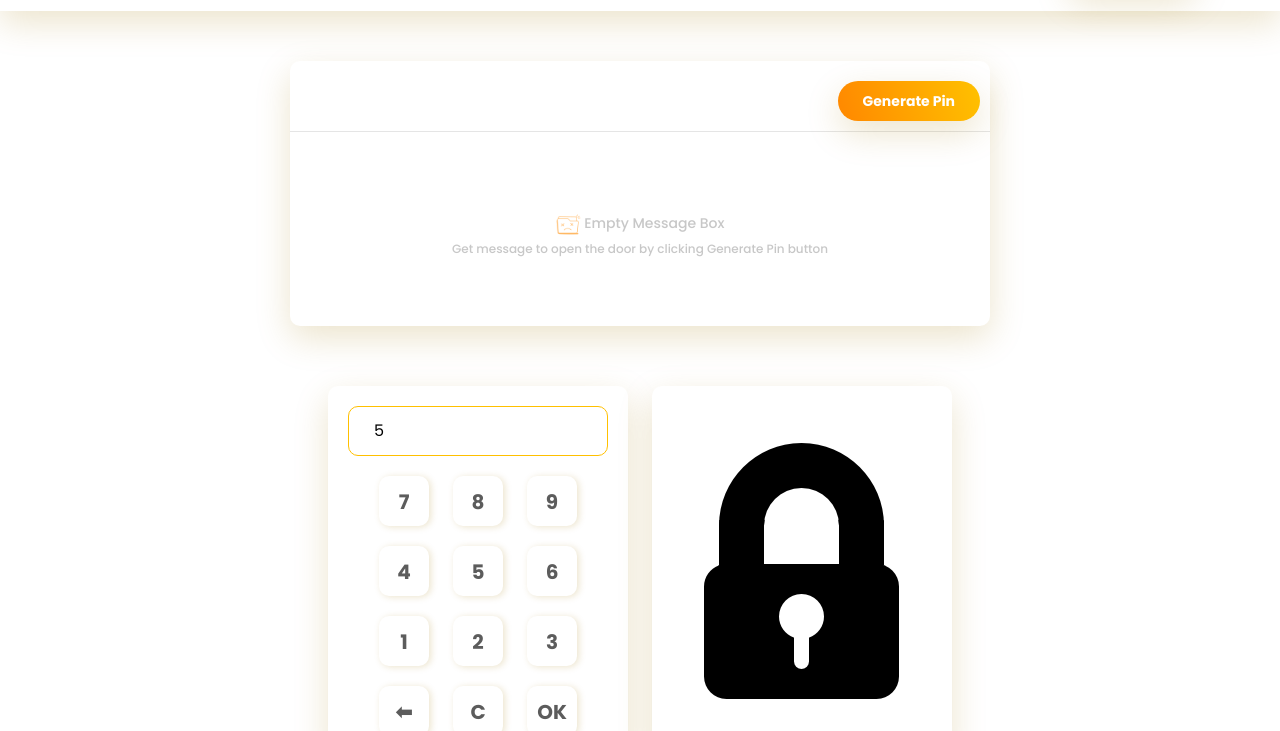
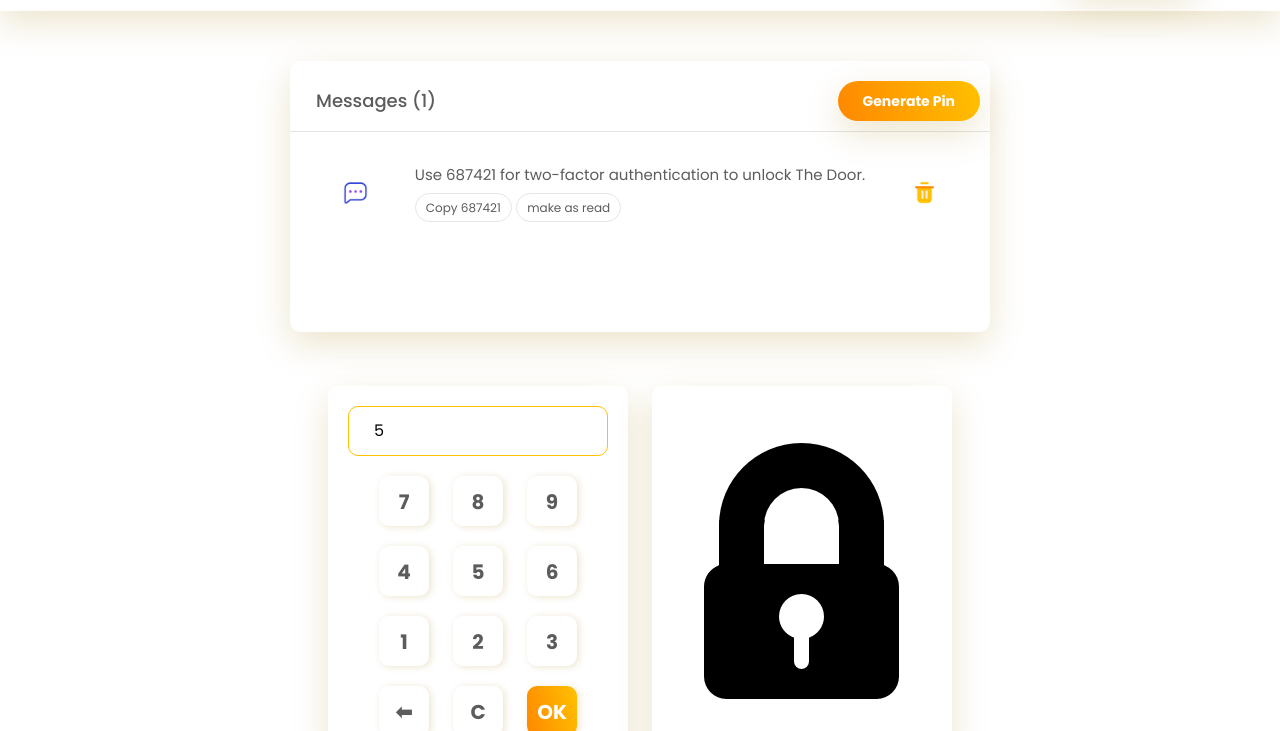
Before and after one commit to sagorranait/open-lock-js, a plain HTML site: page index.html in a window 1280 px wide. Both pictures are taken after typing "5" into the empty fields and a click on the button "Generate Pin". Shown: the part 69-800 px from the top of the page. Drawn offline with nearby package versions, Linux system fonts and the light colour scheme.

Commit message:
Matching Pin and Get Pin from the user are done

```diff
--- a/assets/css/style.css
+++ b/assets/css/style.css
@@ -2,6 +2,15 @@
   margin: 0;
   padding: 0;
   font-family: 'Poppins', sans-serif;
+}
+
+.hidden {
+  display: none;
+}
+
+.copied {
+  background: linear-gradient(253.58deg, #FFC000 1.55%, #FF8A00 95.8%);
+  color: #FFFFFF !important;
 }
 
 /* Basic CSS End */
@@ -18,8 +27,8 @@
   text-transform: uppercase;
 }
 
-#lockerHead .cart-total,
-.cart-total {
+#lockerHead .locker-btn,
+.locker-btn {
   padding: 12px 25px;
   background: linear-gradient(253.58deg, #FFC000 1.55%, #FF8A00 95.8%);
   box-shadow: 0px 12px 35px rgba(160, 121, 0, 0.2);
@@ -48,14 +57,20 @@
 }
 
 .pin-header {
-  text-align: right;
   padding: 10px;
   border-bottom: 1px solid #E5E5E5;
 }
 
+.pin-header h3 {
+  font-size: 18px;
+  line-height: 175.78%;
+  color: #5C5C5C;
+  margin: 0;
+}
+
 #lockerMain .pin-body {
-  padding: 30px 30px 0;
-  max-height: 300px;
+  padding: 15px 30px 0;
+  height: 200px;
   overflow-y: scroll;
 }
 
@@ -99,22 +114,26 @@
   display: none;
 }
 
-#lockerMain .pin-message {
-  padding: 0 0 30px;
-  margin-bottom: 30px;
+#lockerMain .pin-body .pin-message {
+  padding: 15px 0 15px;
+  margin-bottom: 15px;
   border-bottom: 1px solid #E5E5E5;
 }
 
-#lockerMain .pin-message:last-child {
+#lockerMain .pin-read {
+  background: #f5f5f57a;
+}
+
+#lockerMain .pin-body .pin-message:last-child {
   margin-bottom: 0px;
   border-bottom: 0px;
 }
 
-#lockerMain .message img {
+#lockerMain .pin-body .message img {
   width: 25px;
 }
 
-#lockerMain .copy-message p {
+#lockerMain .pin-body .copy-message p {
   font-size: 15px;
   line-height: 175.78%;
   color: #5C5C5C;
@@ -125,11 +144,16 @@
   border: none;
 }
 
-.copy-message {
+#makeMatch {
+  background: linear-gradient(253.58deg, #FFC000 1.55%, #FF8A00 95.8%);
+  color: #FFFFFF !important;
+}
+
+#lockerMain .pin-body .copy-message {
   margin: 0px 0px 0px 0px;
 }
 
-.copy-message a {
+#lockerMain .pin-body .copy-message a {
   font-size: 12px;
   line-height: 175.78%;
   color: #5C5C5C;
@@ -139,11 +163,12 @@
   border-radius: 50px;
   cursor: pointer;
   margin-top: 5px;
+  text-decoration: none;
 }
 
 /* Lock Screen CSS Start */
 #lockerMain .lock-screen {
-  margin: 60px 0 0;
+  margin: 54px 0 0;
 }
 
 #lockerMain .enter-pin,
@@ -187,7 +212,6 @@
   text-align: center;
   padding: 10px;
   border-radius: 10px;
-  background: #FFFFFF;
   box-shadow: 2px 1px 7px rgb(160 121 0 / 20%);
 }
 
--- a/assets/js/app.js
+++ b/assets/js/app.js
@@ -0,0 +1,106 @@
+// Get Selected Item from Html
+let select = {
+  makePin: document.getElementById('makePin'),
+  messageBody: document.getElementById('messageBody'),
+  messageList: [],
+  countMessage: document.getElementById('countMessage'),
+  noMessage: document.getElementById('noMessage'),
+  pinInput: document.getElementById('pinInput'),
+  pinButton: document.getElementById('pinButton'),
+  makeMatch: document.getElementById('makeMatch'),
+  lockImage: document.getElementById('lockImage'),
+  generatPin: '',
+}
+
+// Make Pin functionality
+function makePin(){
+  const pin = Math.floor(Math.random() * 1000000);
+  if (pin.toString().length === 6 ) {
+    return pin;
+  }else{
+    return makePin();
+  }
+}
+
+// Generate Pin Message HTML
+function generateHtml(pin){
+  return `<div class="message d-flex align-items-center justify-content-around">
+  <img src="./assets/images/message.png" alt="message">
+  <div class="copy-message">
+    <p>Use ${pin} for two-factor authentication to unlock The Door.</p>
+    <a class="copyPin">Copy ${pin}</a>
+    <a class="pinRead">make as read</a>
+    </div>
+    <button class="removeMessage bg-transparent"><img src="./assets/images/trash.png" alt="trash"></button>
+</div>`;
+}
+
+
+// Generate Pin
+select.makePin.addEventListener('click', ()=>{
+  const generatedPin = makePin();
+  select.generatPin = generatedPin;
+  const pinMessage = document.createElement('div');
+  pinMessage.setAttribute('class', 'pin-message');
+  pinMessage.innerHTML = generateHtml(generatedPin);
+  select.messageList.push({item: generateHtml(generatedPin), makeAsRead: 0});
+  if (select.messageList.length !== 0) {
+    select.messageBody.appendChild(pinMessage);
+    select.noMessage.setAttribute('class', 'hidden');
+  }
+  select.countMessage.innerText = select.messageList.length;
+  // Copy the pin by clicking the button.
+  const copyPin = document.getElementsByClassName('copyPin');
+  for (const pin of copyPin) {
+    pin.addEventListener('click', ()=>{
+      let getpin = pin.innerText.split(' ');
+      navigator.clipboard.writeText(getpin[1]);
+      pin.classList.add('copied');
+      pinMessage.classList.add('pin-read');
+      select.messageList.makeAsRead = 1;
+    });
+  }
+  // Make as read by clicking the button
+  const makeRead = document.getElementsByClassName('pinRead');
+  for (const read of makeRead) {
+    read.addEventListener('click', ()=>{
+      pinMessage.classList.add('pin-read');
+      console.log(select.messageList.makeAsRead);
+    });
+  }
+
+  // Remove the Message
+  const msg = document.getElementsByClassName('removeMessage');
+  for (const remove of msg) {
+    remove.addEventListener('click', function(){
+      select.messageBody.removeChild(remove.parentNode.parentNode);
+    });
+  }
+});
+
+// Get the input from the user to match the pin
+select.pinButton.addEventListener('click', (event)=>{
+  const number = event.target.innerText;
+  let enterPin = select.pinInput;
+  if (!isNaN(number)) {
+    enterPin.value += number;
+  }else{
+    if (number === 'C') {
+      enterPin.value = '';
+    }else if (number === '⬅') {
+      const deletes = enterPin.value.split('');
+      deletes.pop();
+      const remainingDigits = deletes.join('');
+      enterPin.value = remainingDigits;
+    }
+  }
+});
+
+// Make a Match with user input value
+select.makeMatch.addEventListener('click', ()=>{
+  const userEnter = parseInt(select.pinInput.value);
+  if (userEnter === select.generatPin) {
+    select.lockImage.src = './assets/images/unlock.png';
+    select.pinInput.value = '';
+  }
+});
--- a/index.html
+++ b/index.html
@@ -24,7 +24,7 @@
         <div class="collapse navbar-collapse" id="navbarSupportedContent">
           <ul class="navbar-nav ms-auto mb-2 mb-lg-0">
             <li class="nav-item ms-3">
-              <button class="nav-link cart-total">Get Started</button>
+              <button class="nav-link locker-btn">Get Started</button>
             </li>
           </ul>
         </div>
@@ -34,41 +34,12 @@
   <main id="lockerMain">
     <div class="container">
       <section class="generate-pin mx-auto">
-        <div class="pin-header">
-          <button class="cart-total">Generate Pin</button>
+        <div class="pin-header d-flex align-items-center justify-content-between">
+          <h3 class="ps-3">Messages (<span id="countMessage">0</span>)</h3>
+          <button id="makePin" class="locker-btn">Generate Pin</button>
         </div>
-        <div class="pin-body">
-          <!-- <div class="pin-message">
-            <div class="message d-flex align-items-center justify-content-around">
-              <img src="./assets/images/message.png" alt="message">
-              <div class="copy-message">
-                <p>Use 475153 for two-factor authentication to unlock The Door.</p>
-                <a>Copy 475153</a>
-              </div>
-              <button id="remove" class="bg-transparent"><img src="./assets/images/trash.png" alt="trash"></button>
-            </div>
-          </div>
-          <div class="pin-message">
-            <div class="message d-flex align-items-center justify-content-around">
-              <img src="./assets/images/message.png" alt="message">
-              <div class="copy-message">
-                <p>Use 475153 for two-factor authentication to unlock The Door.</p>
-                <a>Copy 475153</a>
-              </div>
-              <button id="remove" class="bg-transparent"><img src="./assets/images/trash.png" alt="trash"></button>
-            </div>
-          </div>
-          <div class="pin-message">
-            <div class="message d-flex align-items-center justify-content-around">
-              <img src="./assets/images/message.png" alt="message">
-              <div class="copy-message">
-                <p>Use 475153 for two-factor authentication to unlock The Door.</p>
-                <a>Copy 475153</a>
-              </div>
-              <button id="remove" class="bg-transparent"><img src="./assets/images/trash.png" alt="trash"></button>
-            </div>
-          </div> -->
-          <h2>
+        <div id="messageBody" class="pin-body">
+          <h2 id="noMessage">
             <span>
               <img src="./assets/images/empty-message.png" alt="empty-message">
             </span>
@@ -84,7 +55,7 @@
               <div class="pin-input">
                 <input type="number" id="pinInput">
               </div>
-              <div class="pin-buttons">
+              <div id="pinButton" class="pin-buttons">
                 <div class="button d-flex align-items-center justify-content-center gap-4">
                   <span>7</span>
                   <span>8</span>
@@ -103,14 +74,14 @@
                 <div class="button d-flex align-items-center justify-content-center gap-4">
                   <span>⬅</span>
                   <span>C</span>
-                  <span>OK</span>
+                  <span id="makeMatch">OK</span>
                 </div>
               </div>
             </div>
           </div>
           <div class="col-12 col-sm-12 col-xl-6">
             <div class="lock-image d-flex align-items-center justify-content-center">
-              <img src="./assets/images/lock.png" alt="unlock">
+              <img id="lockImage" src="./assets/images/lock.png" alt="unlock">
             </div>
           </div>
         </div>
```
